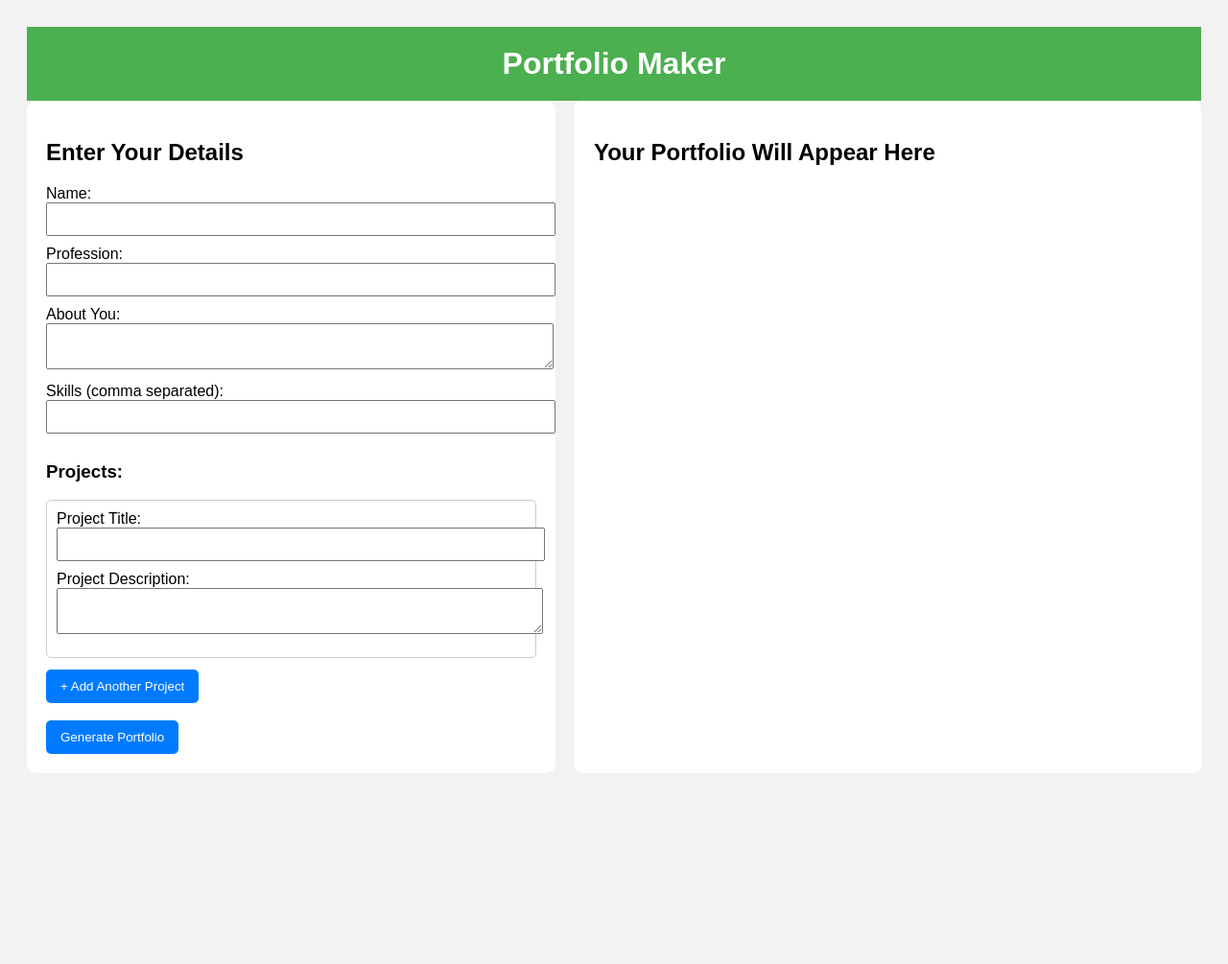
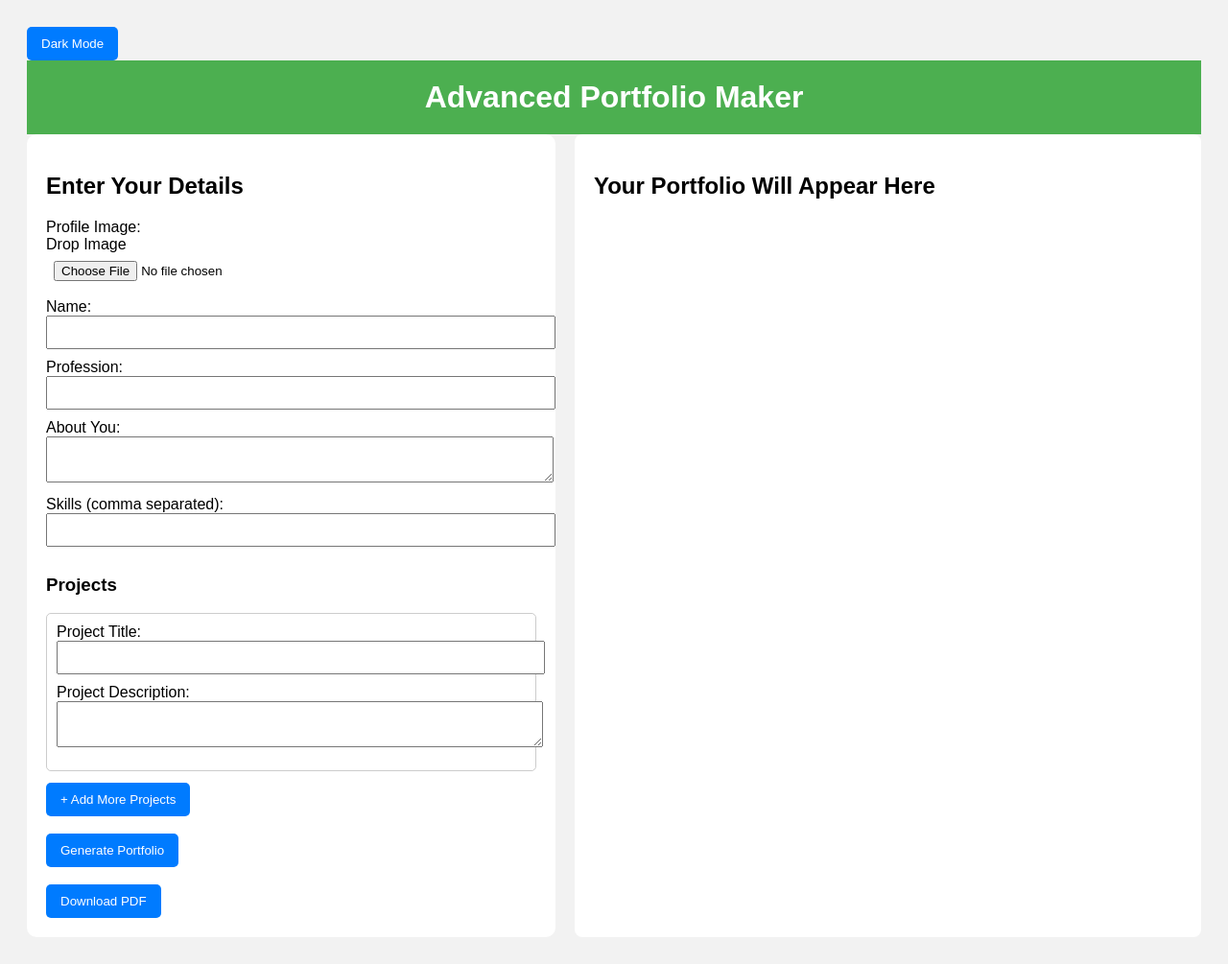
Before and after one commit to sagarboinwad/TNS_Keystone-, a plain HTML site: page index.html in a window 1280 px wide. Shown: the whole page at 96% size. Before the commit the page ends 834 px from the top, so only its background shows below. Drawn offline with Linux system fonts and the light colour scheme.

Commit message:
Update title and button text in index.html

```diff
--- a/index.html
+++ b/index.html
@@ -3,16 +3,25 @@
 <head>
     <meta charset="UTF-8">
     <meta name="viewport" content="width=device-width, initial-scale=1.0">
-    <title>Web Portfolio Maker</title>
+    <title>Advanced Portfolio Maker</title>
     <link rel="stylesheet" href="styles.css">
 </head>
+
 <body>
 
-    <h1 class="title">Portfolio Maker</h1>
+    <button class="toggle-btn" onclick="toggleDarkMode()">Dark Mode</button>
+
+    <h1 class="title">Advanced Portfolio Maker</h1>
 
     <div class="container">
+
+        <!-- FORM SECTION -->
         <div class="form-section">
             <h2>Enter Your Details</h2>
+
+            <label>Profile Image:</label>
+            <div id="image-preview">Drop Image</div>
+            <input type="file" id="profile-img" accept="image/*">
 
             <label>Name:</label>
             <input type="text" id="name">
@@ -26,9 +35,9 @@
             <label>Skills (comma separated):</label>
             <input type="text" id="skills">
 
+            <h3>Projects</h3>
 
-            <h3>Projects:</h3>
-             <div id="projects-container">
+            <div id="projects-container">
                 <div class="project-input">
                     <label>Project Title:</label>
                     <input type="text" class="project-title">
@@ -37,17 +46,23 @@
                     <textarea class="project-desc"></textarea>
                 </div>
             </div>
-            <button onclick="addProject()">+ Add Another Project</button>
+
+            <button onclick="addProject()">+ Add More Projects</button>
             <br><br>
 
             <button onclick="generatePortfolio()">Generate Portfolio</button>
+            <br><br>
+
+            <button onclick="window.print()">Download PDF</button>
         </div>
 
+        <!-- OUTPUT SECTION -->
         <div id="portfolio-output" class="portfolio-section">
             <h2>Your Portfolio Will Appear Here</h2>
         </div>
+
     </div>
 
-    <script src="script.js"></script>
+<script src="script.js"></script>
 </body>
 </html>
```
